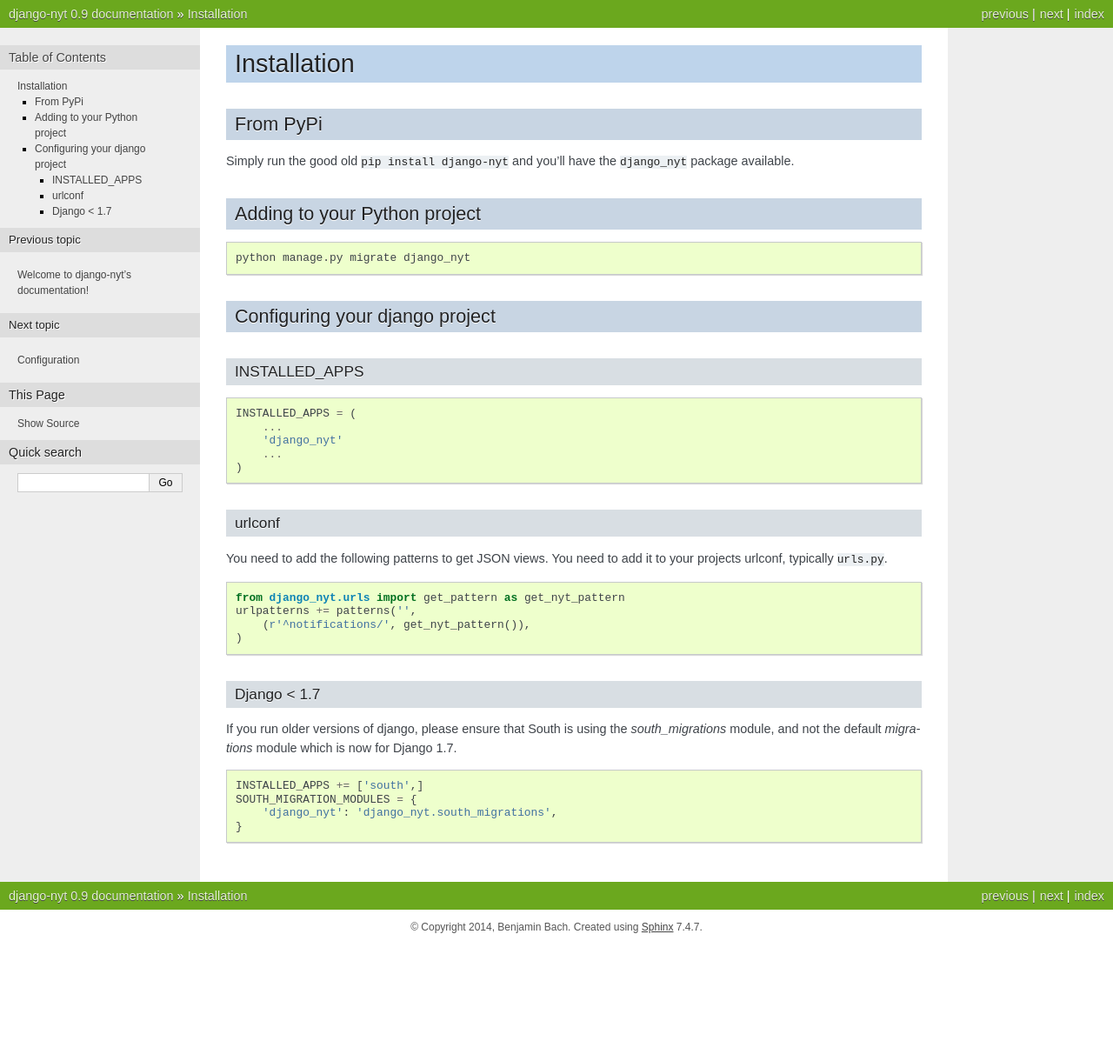
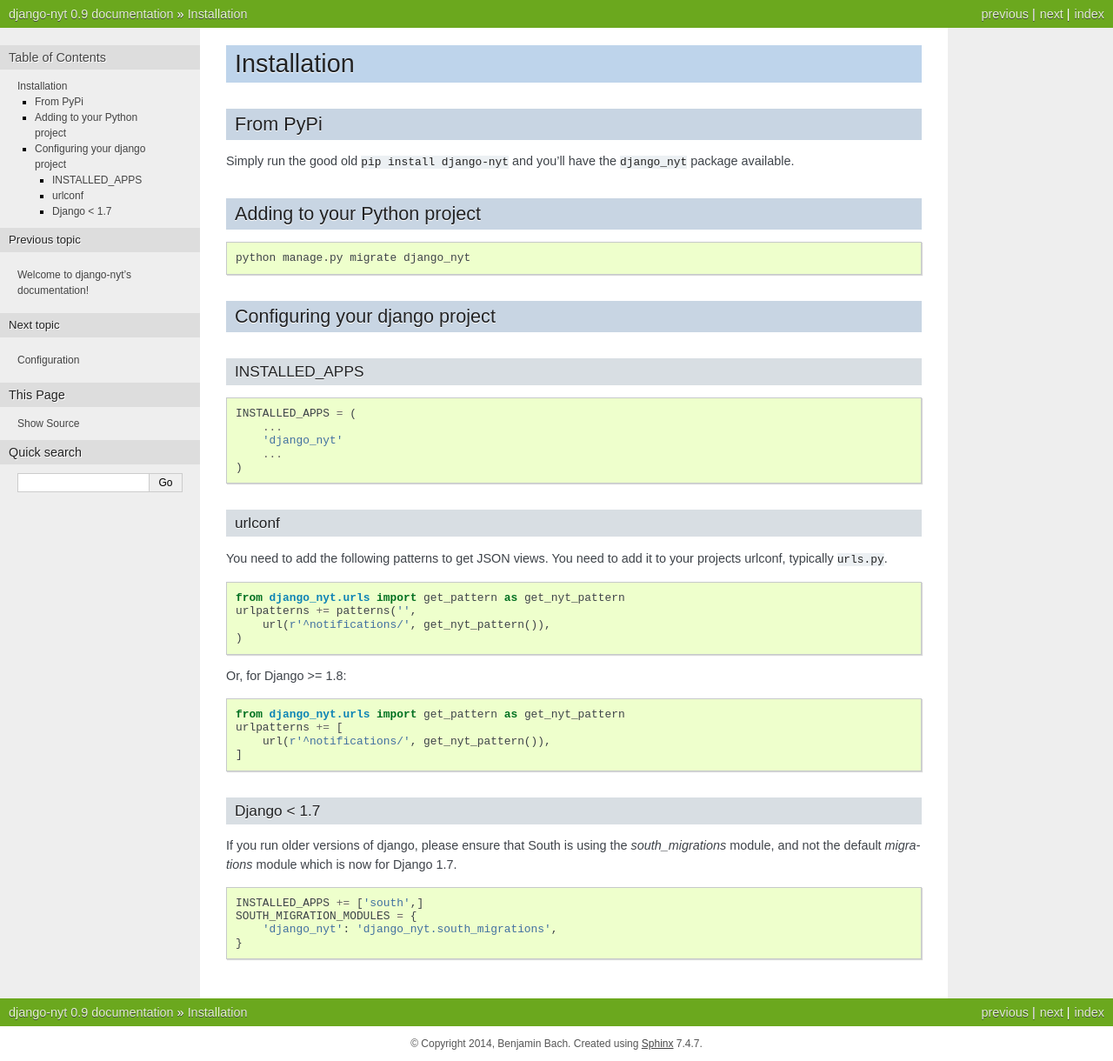
Before and after one commit to django-wiki/django-nyt, a Sphinx documentation site: the page built from docs/installation.rst, in a window 1280 px wide. Shown: the whole page at 87% size. Built offline with Sphinx 7.4.7, drawn with Linux system fonts in a browser that asks for light colours; before the commit the page ends 1086 px from its top, so only the background shows below that.

Commit message:
Fixed deprecation warning while running tests on Django 1.8.
Also fixed usage instructions similarly.

```diff
--- a/docs/installation.rst
+++ b/docs/installation.rst
@@ -38,8 +38,17 @@
 
    from django_nyt.urls import get_pattern as get_nyt_pattern
    urlpatterns += patterns('',
-       (r'^notifications/', get_nyt_pattern()),
+       url(r'^notifications/', get_nyt_pattern()),
    )
+
+Or, for Django >= 1.8:
+
+.. code-block:: python
+
+   from django_nyt.urls import get_pattern as get_nyt_pattern
+   urlpatterns += [
+       url(r'^notifications/', get_nyt_pattern()),
+   ]
 
 
 Django < 1.7
```
Also changed, not shown: 1 other file.
